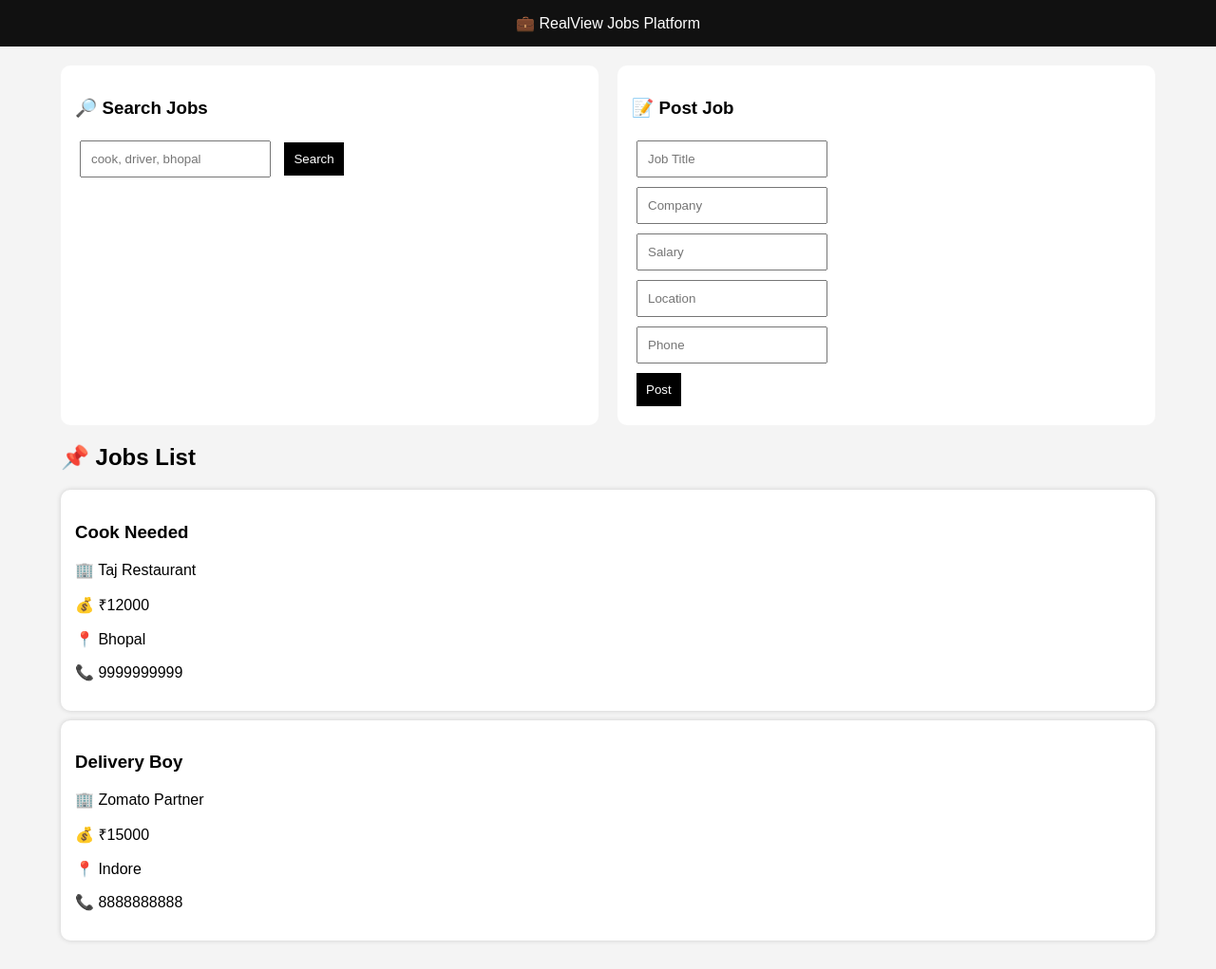
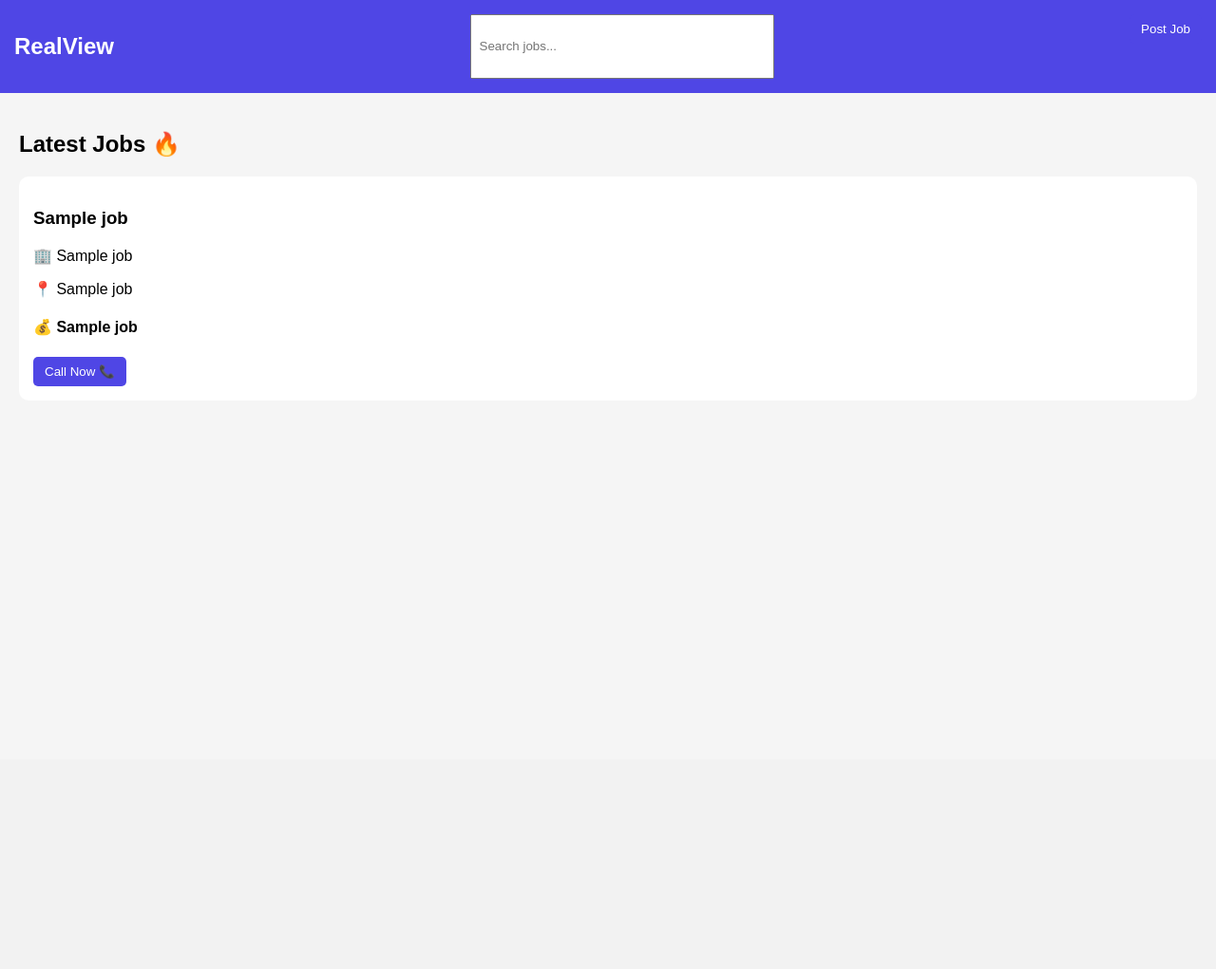
Before and after one commit to vatsalbhargava6-ai/realview, a Flask app: template templates/index.html in a window 1280 px wide. Shown: the whole page at 95% size. After the commit the page ends 422 px from the top, so only its background shows below. Run offline with Flask 3, Linux system fonts and the light colour scheme; the template is opened without the code that fills it: most values are stand-ins (such as "Sample title", 1, 10 or a date in 2020).

Commit message:
added real job posting system

```diff
--- a/app.py
+++ b/app.py
@@ -1,49 +1,74 @@
-from flask import Flask, request, jsonify, render_template
+from flask import Flask, render_template, request, redirect, jsonify
+import sqlite3
 
 app = Flask(__name__)
 
-jobs = [
-    {"id": 1, "title": "Cook Needed", "company": "Taj Restaurant", "salary": 12000, "location": "Bhopal", "phone": "9999999999"},
-    {"id": 2, "title": "Delivery Boy", "company": "Zomato Partner", "salary": 15000, "location": "Indore", "phone": "8888888888"}
-]
+# DB setup
+def init_db():
+    conn = sqlite3.connect("jobs.db")
+    c = conn.cursor()
+    c.execute("""
+        CREATE TABLE IF NOT EXISTS jobs (
+            id INTEGER PRIMARY KEY AUTOINCREMENT,
+            title TEXT,
+            company TEXT,
+            salary TEXT,
+            location TEXT,
+            phone TEXT
+        )
+    """)
+    conn.commit()
+    conn.close()
 
+init_db()
+
+# Home page (show jobs)
 @app.route("/")
 def home():
-    return render_template("index.html")
+    conn = sqlite3.connect("jobs.db")
+    c = conn.cursor()
+    c.execute("SELECT * FROM jobs ORDER BY id DESC")
+    jobs = c.fetchall()
+    conn.close()
 
-# get jobs
-@app.route("/jobs")
-def get_jobs():
+    return render_template("index.html", jobs=jobs)
+
+# Post job page
+@app.route("/post", methods=["GET", "POST"])
+def post_job():
+    if request.method == "POST":
+        title = request.form["title"]
+        company = request.form["company"]
+        salary = request.form["salary"]
+        location = request.form["location"]
+        phone = request.form["phone"]
+
+        conn = sqlite3.connect("jobs.db")
+        c = conn.cursor()
+        c.execute("""
+            INSERT INTO jobs (title, company, salary, location, phone)
+            VALUES (?, ?, ?, ?, ?)
+        """, (title, company, salary, location, phone))
+        conn.commit()
+        conn.close()
+
+        return redirect("/")
+
+    return render_template("post_job.html")
+
+# API search
+@app.route("/search")
+def search():
+    q = request.args.get("q", "")
+
+    conn = sqlite3.connect("jobs.db")
+    c = conn.cursor()
+    c.execute("SELECT * FROM jobs WHERE title LIKE ? OR location LIKE ?",
+              ('%'+q+'%', '%'+q+'%'))
+    jobs = c.fetchall()
+    conn.close()
+
     return jsonify(jobs)
 
-# add job (POST JOB FORM)
-@app.route("/add-job", methods=["POST"])
-def add_job():
-    data = request.json
-
-    new_job = {
-        "id": len(jobs) + 1,
-        "title": data["title"],
-        "company": data["company"],
-        "salary": data["salary"],
-        "location": data["location"],
-        "phone": data["phone"]
-    }
-
-    jobs.append(new_job)
-    return jsonify({"message": "Job added", "job": new_job})
-
-# search + near me (simple filter)
-@app.route("/search")
-def search():
-    q = request.args.get("q", "").lower()
-
-    result = [
-        j for j in jobs
-        if q in j["title"].lower() or q in j["location"].lower()
-    ]
-
-    return jsonify(result)
-
 if __name__ == "__main__":
-    app.run(host="0.0.0.0", port=10000)
+    app.run(debug=True)
--- a/static/style.css
+++ b/static/style.css
@@ -1,51 +1,49 @@
 body {
-  margin: 0;
-  font-family: Arial;
-  background: #0f172a;
-  color: white;
+    font-family: Arial;
+    margin: 0;
+    background: #f5f5f5;
 }
 
-.header {
-  text-align: center;
-  padding: 20px;
-  background: #111827;
+.navbar {
+    display: flex;
+    justify-content: space-between;
+    padding: 15px;
+    background: #4f46e5;
+    color: white;
+}
+
+.navbar input {
+    width: 300px;
+    padding: 8px;
 }
 
 .container {
-  display: flex;
-  justify-content: space-around;
-  margin-top: 30px;
-  flex-wrap: wrap;
+    padding: 20px;
 }
 
-.box {
-  width: 45%;
-  background: #1f2937;
-  padding: 20px;
-  border-radius: 10px;
-}
-
-textarea {
-  width: 100%;
-  height: 120px;
-  margin-top: 10px;
-  border-radius: 10px;
-  padding: 10px;
+.card {
+    background: white;
+    padding: 15px;
+    margin: 10px 0;
+    border-radius: 10px;
 }
 
 button {
-  margin-top: 10px;
-  padding: 10px;
-  background: #22c55e;
-  border: none;
-  color: white;
-  cursor: pointer;
-  border-radius: 8px;
+    padding: 8px 12px;
+    border: none;
+    background: #4f46e5;
+    color: white;
+    cursor: pointer;
+    border-radius: 5px;
 }
 
-.opinion {
-  background: #111827;
-  padding: 10px;
-  margin-top: 10px;
-  border-radius: 8px;
+.form-container {
+    padding: 20px;
 }
+
+form input {
+    display: block;
+    width: 300px;
+    margin: 10px 0;
+    padding: 10px;
+}
--- a/templates/index.html
+++ b/templates/index.html
@@ -2,154 +2,39 @@
 <html>
 <head>
     <title>RealView Jobs</title>
-
-    <style>
-        body{
-            font-family: Arial;
-            background:#f4f4f4;
-            margin:0;
-            padding:0;
-        }
-
-        header{
-            background:#111;
-            color:white;
-            padding:15px;
-            text-align:center;
-        }
-
-        .container{
-            width:90%;
-            margin:auto;
-            padding:20px;
-        }
-
-        input, button{
-            padding:10px;
-            margin:5px;
-        }
-
-        .job{
-            background:white;
-            padding:15px;
-            margin:10px 0;
-            border-radius:10px;
-            box-shadow:0 0 5px #ccc;
-        }
-
-        .grid{
-            display:grid;
-            grid-template-columns:1fr 1fr;
-            gap:20px;
-        }
-
-        .card{
-            background:white;
-            padding:15px;
-            border-radius:10px;
-        }
-
-        button{
-            background:black;
-            color:white;
-            border:none;
-            cursor:pointer;
-        }
-    </style>
+    <link rel="stylesheet" href="/static/style.css">
 </head>
 
 <body>
 
-<header>
-    💼 RealView Jobs Platform
-</header>
+<div class="navbar">
+    <h2>RealView</h2>
+
+    <input type="text" placeholder="Search jobs...">
+
+    <a href="/post">
+        <button>Post Job</button>
+    </a>
+</div>
 
 <div class="container">
 
-    <div class="grid">
+    <h2>Latest Jobs 🔥</h2>
 
-        <!-- SEARCH -->
-        <div class="card">
-            <h3>🔎 Search Jobs</h3>
-            <input id="searchBox" placeholder="cook, driver, bhopal">
-            <button onclick="searchJobs()">Search</button>
-        </div>
+    {% for job in jobs %}
+    <div class="card">
+        <h3>{{ job[1] }}</h3>
+        <p>🏢 {{ job[2] }}</p>
+        <p>📍 {{ job[4] }}</p>
+        <h4>💰 {{ job[3] }}</h4>
 
-        <!-- POST JOB -->
-        <div class="card">
-            <h3>📝 Post Job</h3>
-            <input id="title" placeholder="Job Title"><br>
-            <input id="company" placeholder="Company"><br>
-            <input id="salary" placeholder="Salary"><br>
-            <input id="location" placeholder="Location"><br>
-            <input id="phone" placeholder="Phone"><br>
-            <button onclick="postJob()">Post</button>
-        </div>
-
+        <a href="tel:{{ job[5] }}">
+            <button>Call Now 📞</button>
+        </a>
     </div>
-
-    <h2>📌 Jobs List</h2>
-    <div id="jobs"></div>
+    {% endfor %}
 
 </div>
 
-<script>
-
-async function loadJobs(){
-    let res = await fetch("/jobs");
-    let data = await res.json();
-    showJobs(data);
-}
-
-function showJobs(data){
-    let html = "";
-
-    data.forEach(j=>{
-        html += `
-        <div class="job">
-            <h3>${j.title}</h3>
-            <p>🏢 ${j.company}</p>
-            <p>💰 ₹${j.salary}</p>
-            <p>📍 ${j.location}</p>
-            <p>📞 ${j.phone}</p>
-        </div>`;
-    });
-
-    document.getElementById("jobs").innerHTML = html;
-}
-
-async function searchJobs(){
-    let q = document.getElementById("searchBox").value;
-
-    let res = await fetch("/search?q="+q);
-    let data = await res.json();
-
-    showJobs(data);
-}
-
-async function postJob(){
-
-    let job = {
-        title: document.getElementById("title").value,
-        company: document.getElementById("company").value,
-        salary: document.getElementById("salary").value,
-        location: document.getElementById("location").value,
-        phone: document.getElementById("phone").value
-    };
-
-    await fetch("/add-job", {
-        method:"POST",
-        headers: {"Content-Type":"application/json"},
-        body: JSON.stringify(job)
-    });
-
-    alert("Job Posted!");
-    loadJobs();
-}
-
-loadJobs();
-
-</script>
-
 </body>
 </html>
```
Also changed, not shown: templates/post_job.html (added, +32 -0 lines), static/style.css.txt (deleted), templates/index.html.txt (deleted).
